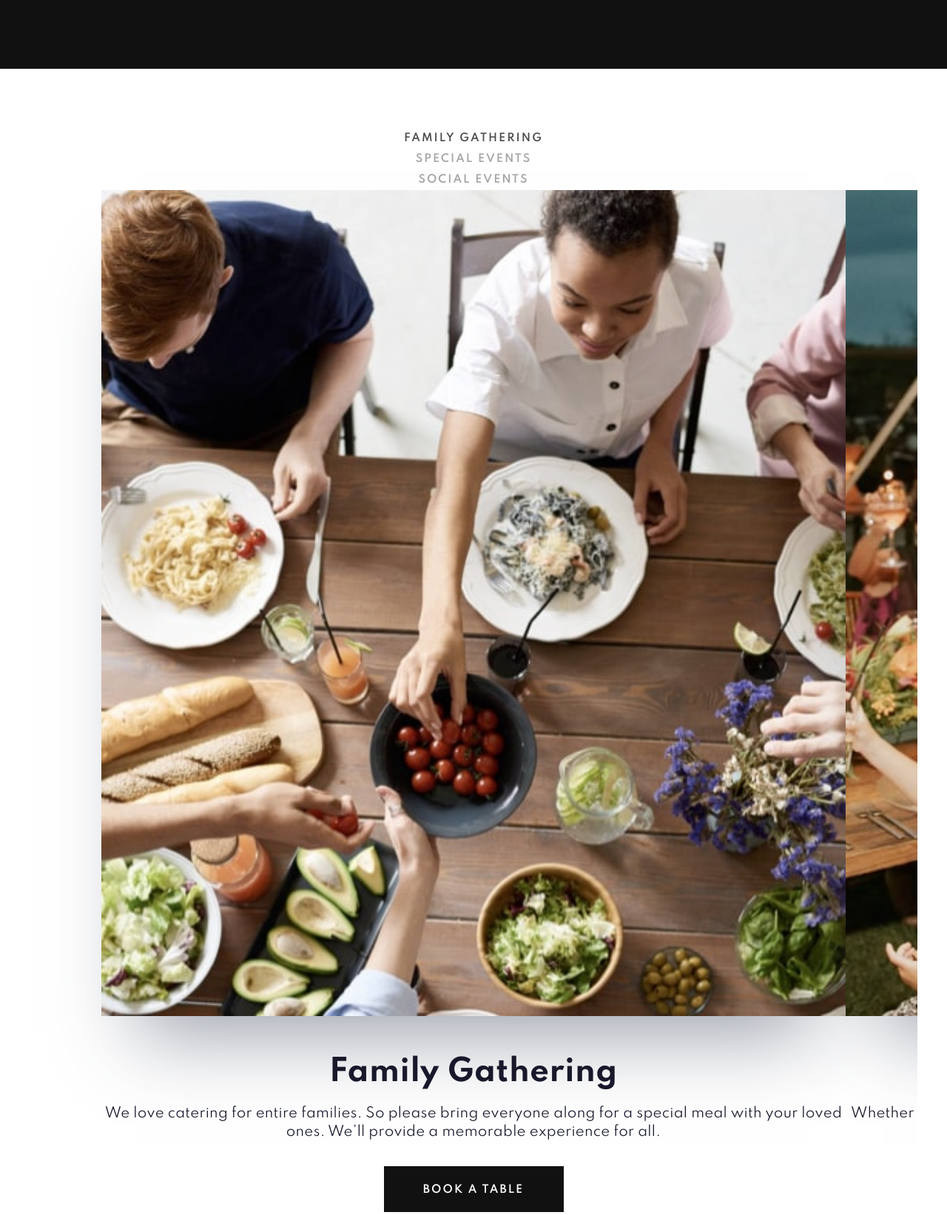
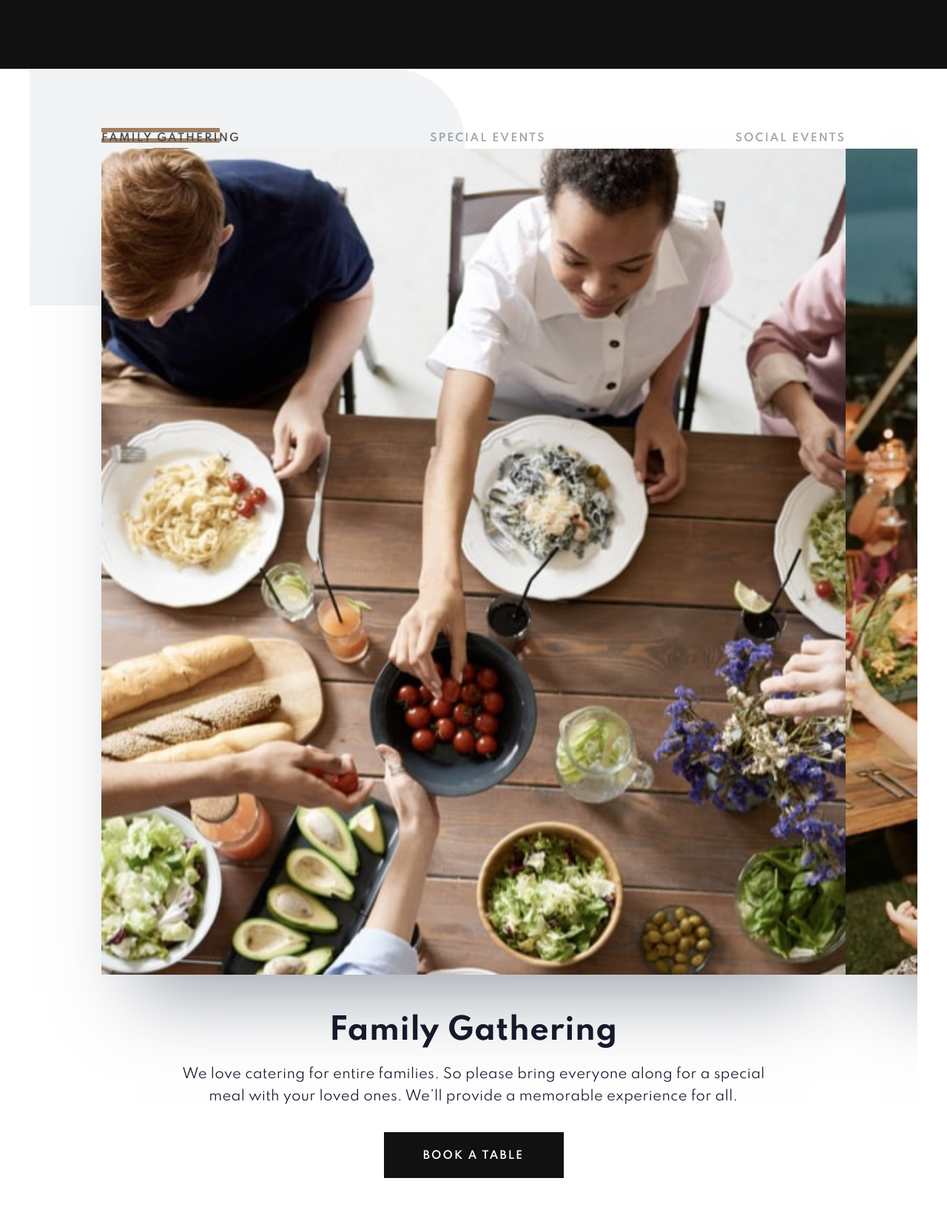
Before and after one commit to marcinkisiel/frontend-mentor-dine-restaurant, a website with bundled scripts: page index.html in a window 1280 px wide. Shown: the part 4772-6415 px from the top of the page at 74% size. Built offline with nearby package versions, Linux system fonts and the light colour scheme.

Commit message:
homepage: Add tablet view for event slider section

```diff
--- a/index.html
+++ b/index.html
@@ -178,6 +178,12 @@
 		</section>
 
 		<section class="event-slider container swiper-container">
+			<img
+				class="event-slider__pattern-curve-top-right pattern-curve"
+				src="./images/patterns/pattern-curve-top-right.svg"
+				alt="Pattern curve top right"
+			/>
+			<img class="event-slider__pattern-lines pattern-lines" src="./images/patterns/pattern-lines.svg" alt="Pattern lines" />
 			<div class="event-slider__menu">
 				<span class="event-slider__menu-item event-slider__menu-item--1 event-slider__menu-item--active">Family Gathering</span>
 				<span class="event-slider__menu-item event-slider__menu-item--2">Special Events</span>
--- a/scss/abstracts/_mixins.scss
+++ b/scss/abstracts/_mixins.scss
@@ -1,3 +1,7 @@
-// -----------------------------------------------------------------------------
-// This file contains all application-wide Sass mixins.
-// -----------------------------------------------------------------------------
+@mixin after-line($width) {
+	content: '';
+	position: absolute;
+	width: $width;
+	height: 1px;
+	background-color: $primary-light;
+}
--- a/scss/layout/_event-slider.scss
+++ b/scss/layout/_event-slider.scss
@@ -1,10 +1,16 @@
 .event-slider {
+	position: relative;
 	padding-top: 80px;
 	padding-bottom: 120px;
 
 	&__menu {
 		display: flex;
 		flex-direction: column;
+
+		@media (min-width: $md) {
+			flex-direction: row;
+			justify-content: space-between;
+		}
 	}
 
 	&__menu-item {
@@ -16,13 +22,27 @@
 		color: rgba($slider-gray, 0.5);
 
 		&--active {
+			position: relative;
 			color: $slider-gray;
+
+			&::after {
+				@include after-line(48px);
+				left: 50%;
+				bottom: 0;
+				transform: translateX(-50%);
+			}
 		}
 	}
 
 	&__photo {
 		margin-bottom: 48px;
 		box-shadow: 0px 75px 100px -50px rgba(56, 66, 85, 0.5);
+	}
+
+	&__body {
+		width: 82%;
+		margin-left: auto;
+		margin-right: auto;
 	}
 
 	&__title {
@@ -32,6 +52,10 @@
 	&__text {
 		margin-bottom: 32px;
 		line-height: 25px;
+
+		@media (min-width: $md) {
+			line-height: 30px;
+		}
 	}
 
 	&__button {
@@ -43,4 +67,16 @@
 			border: 1px solid $primary-dark;
 		}
 	}
+
+	&__pattern-curve-top-right {
+		@media (min-width: $md) {
+			top: 0;
+			right: 51%;
+		}
+	}
+
+	&__pattern-lines {
+		@media (min-width: $md) {
+		}
+	}
 }
--- a/scss/layout/_highlights.scss
+++ b/scss/layout/_highlights.scss
@@ -54,13 +54,9 @@
 			margin-bottom: 0;
 
 			&::after {
-				content: '';
-				position: absolute;
+				@include after-line(32px);
 				top: 18px;
 				left: 128px;
-				width: 32px;
-				height: 1px;
-				background-color: $primary-light;
 			}
 		}
 	}
```
Also changed, not shown: css/main.css.
